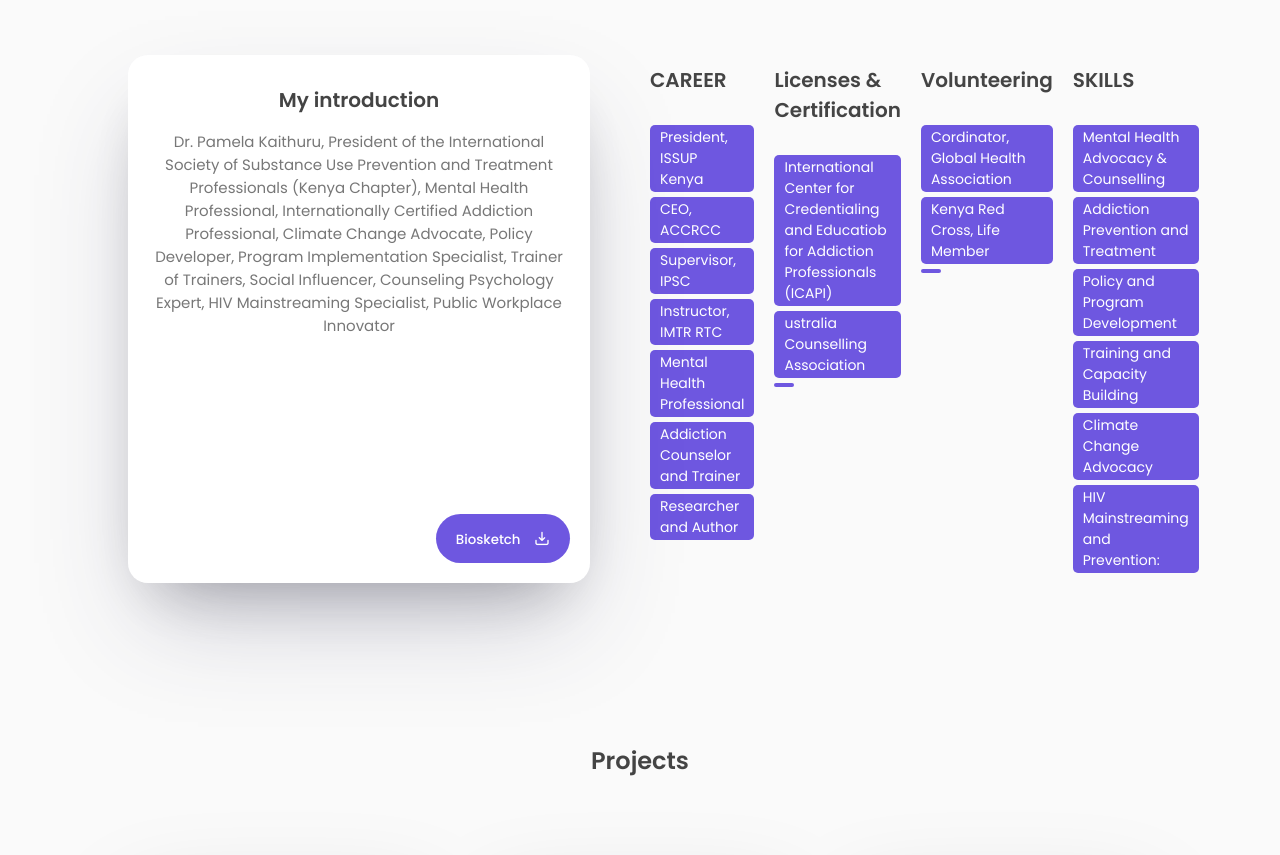
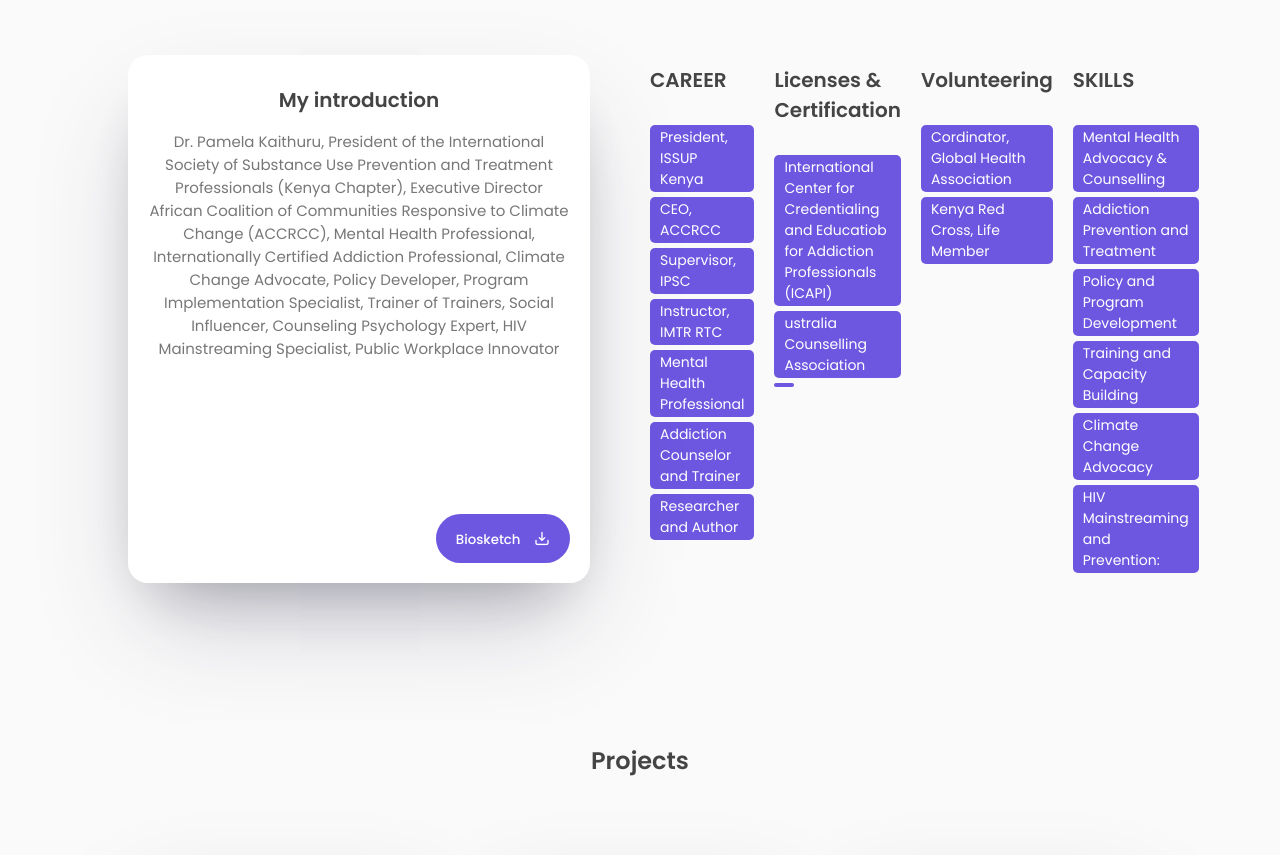
Before and after one commit to Bkoome/Kirimi-Portfolio, a plain HTML site: page index.html in a window 1280 px wide. Shown: the part 940-1795 px from the top of the page. Drawn offline with nearby package versions, Linux system fonts and the light colour scheme.

Commit message:
Update index.html

```diff
--- a/index.html
+++ b/index.html
@@ -106,7 +106,7 @@
                         <div class="about-info">
                             <h3>My introduction</h3>
                             <p>
-                            Dr. Pamela Kaithuru, President of the International Society of Substance Use Prevention and Treatment Professionals (Kenya Chapter), Mental Health Professional, Internationally Certified Addiction Professional, Climate Change Advocate, Policy Developer, Program Implementation Specialist, Trainer of Trainers, Social Influencer, Counseling Psychology Expert, HIV Mainstreaming Specialist, Public Workplace Innovator
+                            Dr. Pamela Kaithuru, President of the International Society of Substance Use Prevention and Treatment Professionals (Kenya Chapter), Executive Director African Coalition of Communities Responsive to Climate Change (ACCRCC), Mental Health Professional, Internationally Certified Addiction Professional, Climate Change Advocate, Policy Developer, Program Implementation Specialist, Trainer of Trainers, Social Influencer, Counseling Psychology Expert, HIV Mainstreaming Specialist, Public Workplace Innovator
                             </p>
                             <div class="about-btn">
                                 <button class="btn" onclick="window.location.href='https://drive.google.com/file/d/1oO7OvxSz-ZEgoWomLbgZo2tWXsjCpoQa/view?usp=sharing'" >Biosketch <i class="uil uil-import"></i></button>
@@ -149,7 +149,6 @@
                             <div class="skills-list">
                                 <span>Cordinator, Global Health Association</span>
                                 <span>Kenya Red Cross, Life Member</span>
-                                <span></span>
 
                             </div>
                         </div>
```
